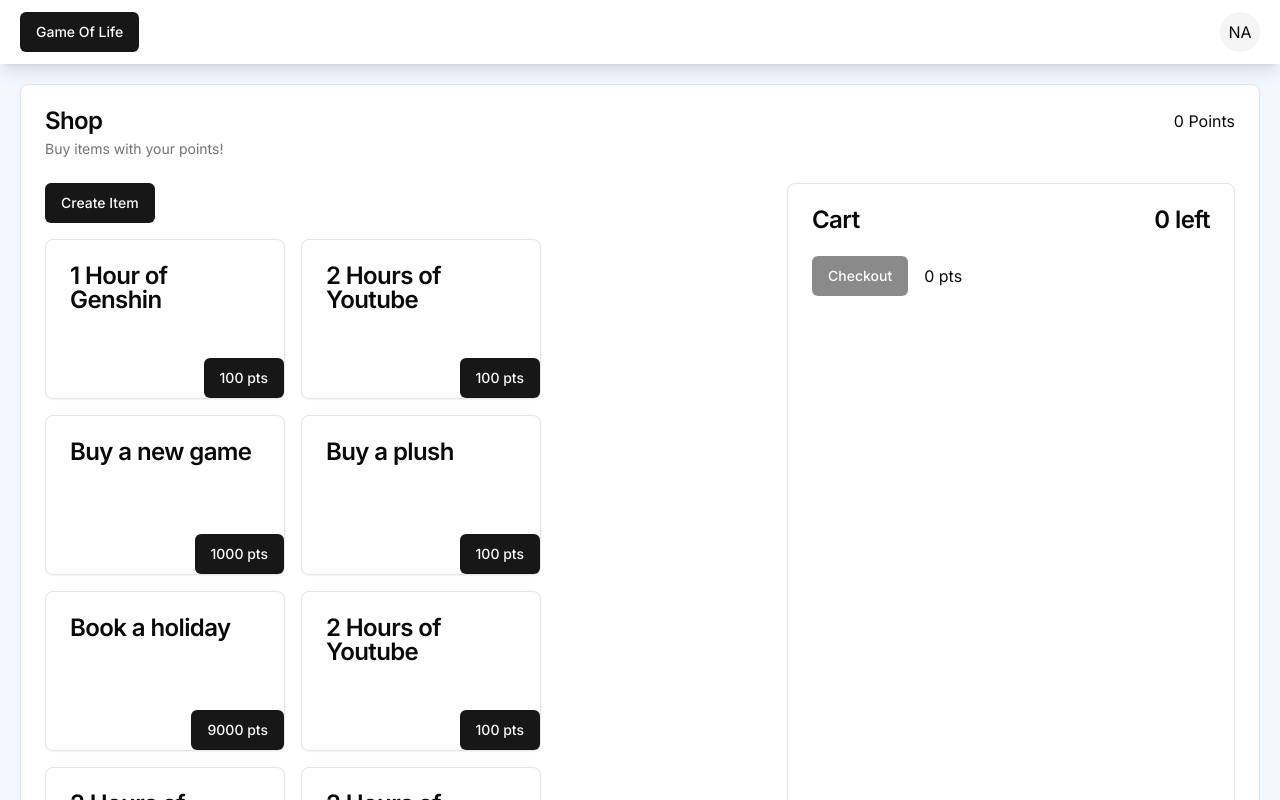
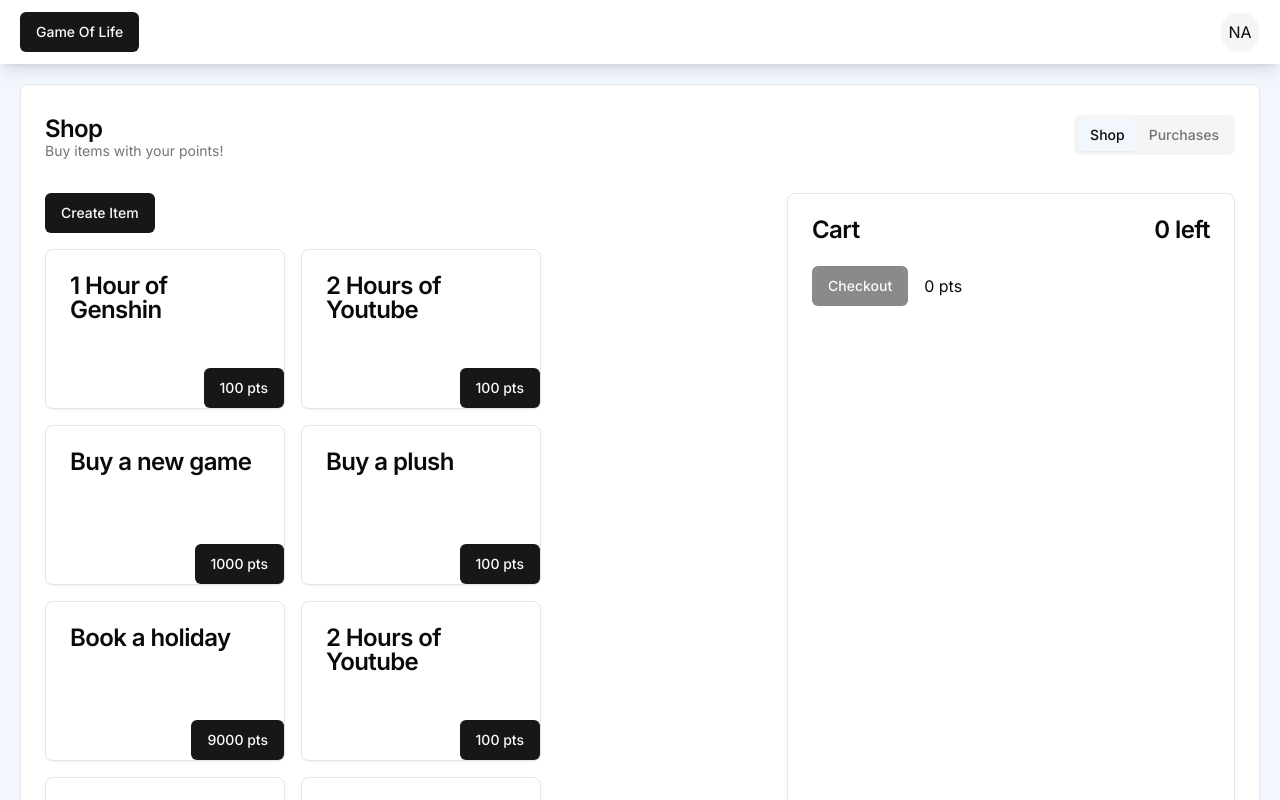
Before and after one commit to Fables7/Game-of-Life, a Next.js app: page /shop in a window 1280 px wide. Built offline with nearby package versions, Linux system fonts and the light colour scheme.

Commit message:
Created switch between shop and purchases

```diff
--- /dev/null
+++ b/app/shop/components/DisplayShop.tsx
@@ -0,0 +1,49 @@
+import React from "react";
+import Shop from "./Shop";
+import Purchases from "./Purchases";
+import { Tabs, TabsContent, TabsList, TabsTrigger } from "@/components/ui/tabs";
+import {
+  CardHeader,
+  CardTitle,
+  CardDescription,
+  CardContent,
+  Card,
+} from "@/components/ui/card";
+
+const DisplayShop = () => {
+  return (
+    <Card>
+      <Tabs defaultValue="shop">
+        <CardHeader>
+          <div className="flex items-center justify-between">
+            <TabsContent value="shop">
+              <CardTitle>Shop</CardTitle>
+              <CardDescription>Buy items with your points!</CardDescription>
+            </TabsContent>
+            <TabsContent value="purchases">
+              <CardTitle>Purchases</CardTitle>
+              <CardDescription>Redeem your purchases here!</CardDescription>
+            </TabsContent>
+
+            <div>
+              <TabsList>
+                <TabsTrigger value="shop">Shop</TabsTrigger>
+                <TabsTrigger value="purchases">Purchases</TabsTrigger>
+              </TabsList>
+            </div>
+          </div>
+        </CardHeader>
+        <CardContent>
+          <TabsContent value="shop">
+            <Shop />
+          </TabsContent>
+          <TabsContent value="purchases">
+            <Purchases />
+          </TabsContent>
+        </CardContent>
+      </Tabs>
+    </Card>
+  );
+};
+
+export default DisplayShop;
--- /dev/null
+++ b/app/shop/components/Purchases.tsx
@@ -0,0 +1,9 @@
+import React from 'react'
+
+const Purchases = () => {
+  return (
+    <div>Purchases</div>
+  )
+}
+
+export default Purchases
--- a/app/shop/page.tsx
+++ b/app/shop/page.tsx
@@ -1,32 +1,7 @@
-import PointsDisplay from "@/components/PointsDisplay";
-import {
-    Card,
-    CardContent,
-    CardDescription,
-    CardHeader,
-    CardTitle,
-} from "@/components/ui/card";
-import Shop from "./components/Shop";
-
-
+import DisplayShop from "./components/DisplayShop";
 
 const ShopPage = () => {
-  return (
-    <div>
-      <Card>
-        <CardHeader>
-          <div className="flex justify-between items-center">
-            <CardTitle>Shop</CardTitle>
-            <PointsDisplay />
-          </div>
-          <CardDescription>Buy items with your points!</CardDescription>
-        </CardHeader>
-        <CardContent>
-          <Shop />
-        </CardContent>
-      </Card>
-    </div>
-  );
+  return <DisplayShop />;
 };
 
 export default ShopPage;
```
